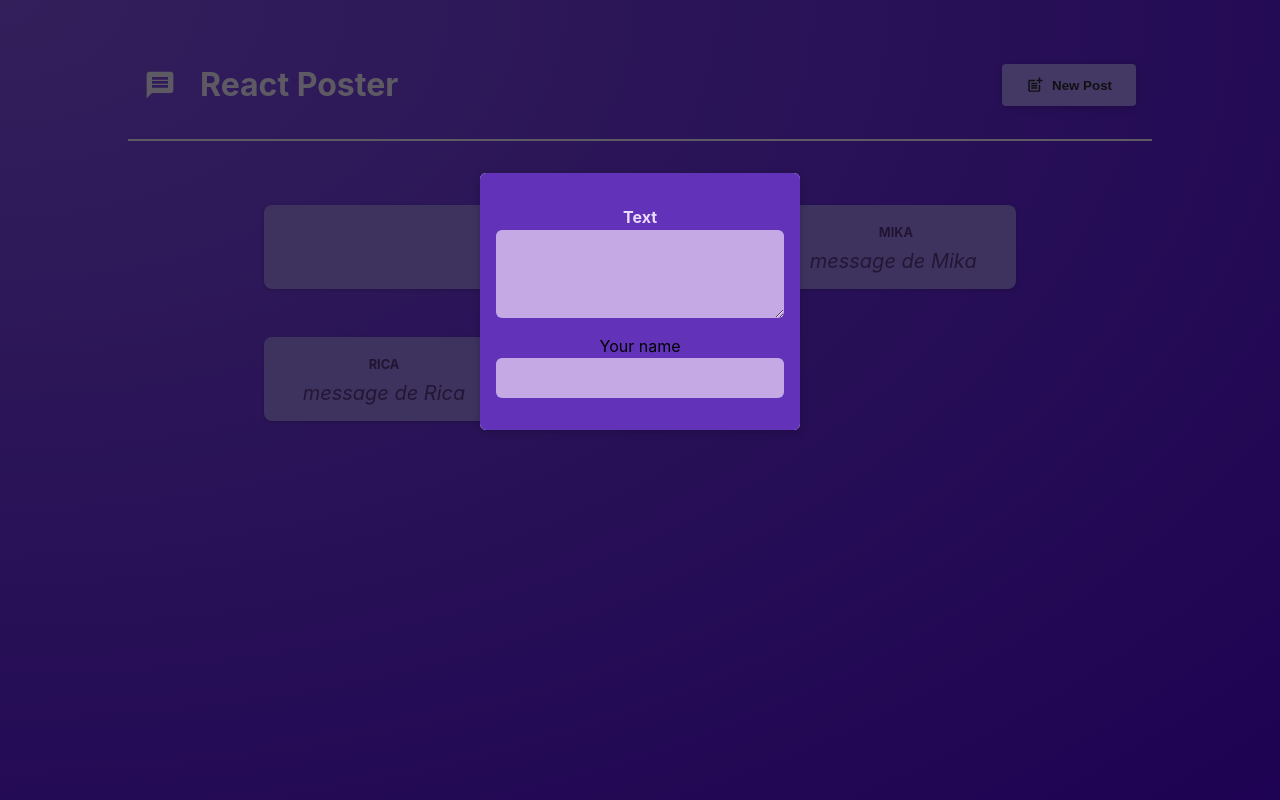
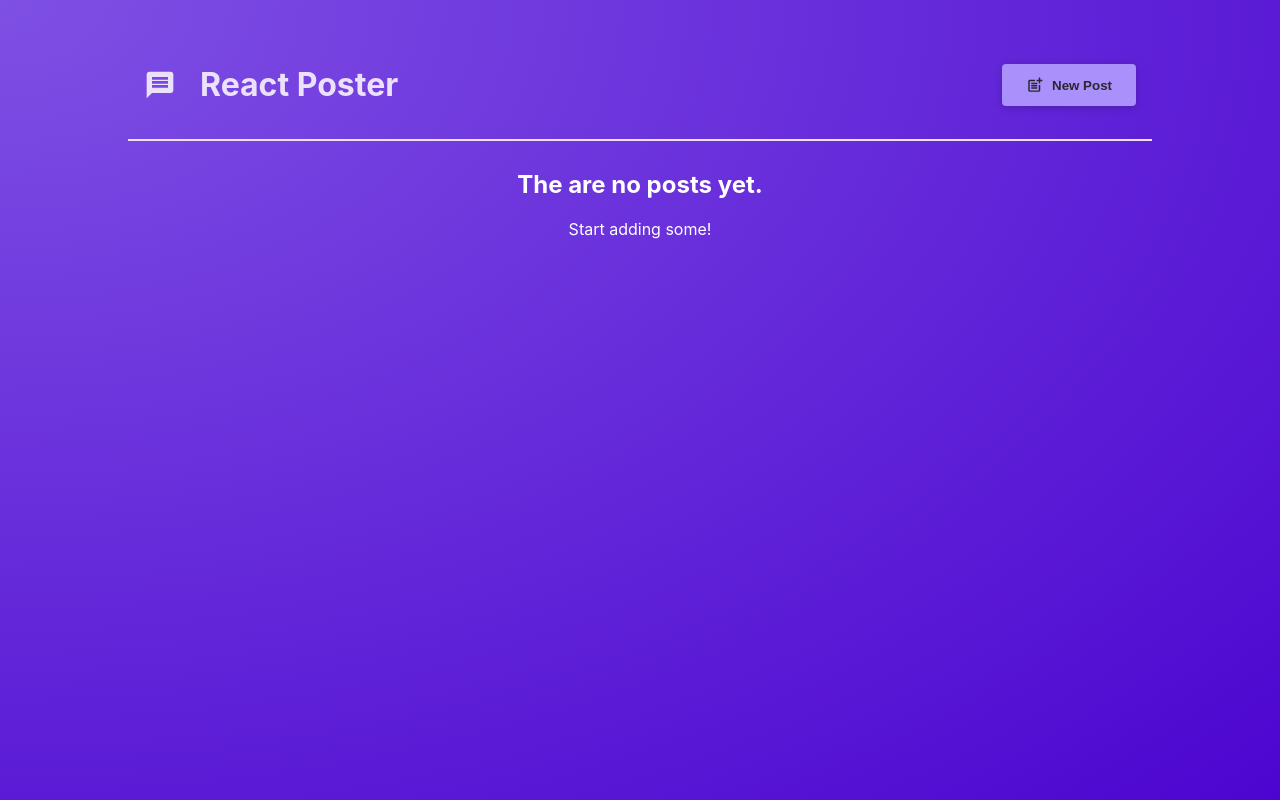
Before and after one commit to Hamdi-Abdelmaksoud/react-refresh, a React (Vite) app: page / in a window 1280 px wide. Built offline with nearby package versions, Linux system fonts and the light colour scheme.

Commit message:
adding posts

```diff
--- a/src/App.jsx
+++ b/src/App.jsx
@@ -2,7 +2,7 @@
 import MainHeader from './components/MainHeader';
 import { useState } from 'react';
 function App() {
-  const[modalIsVisible, setModalIsVisible]=useState(true);
+  const[modalIsVisible, setModalIsVisible]=useState(false);
   function hideModal(){
     setModalIsVisible(false);
   }
--- a/src/components/NewPost.jsx
+++ b/src/components/NewPost.jsx
@@ -1,19 +1,38 @@
-
+import { useState } from "react";
 import classes from './NewPost.module.css';
-
-function NewPost(props) {
-
+function NewPost({ onCancel ,onAddPost }) {
+  const [entredBody, setEntredBody] = useState('');
+  function changeBody(event) {
+    setEntredBody(event.target.value);
+  }
+  const [entredAuthor, setEntredAuthor] = useState('');
+  function changeAuthor(event) {
+    setEntredAuthor(event.target.value);
+  }
+  function submitHandler(event) {
+    event.preventDefault();//empecher le comportement par défaut du fromulaire 'submit'
+    const postData = {
+      body: entredBody,
+      author: entredAuthor
+    };
+    onAddPost(postData);
+    onCancel();
+  }
   return (
-    <form className={classes.form}>
+    <form className={classes.form} onSubmit={submitHandler}>
       <p>
         {/* htmlfor = for dans les formulaire html */}
         <label htmlFor="body">Text</label>
-        <textarea id="body" required rows={3} onChange={props.onBodyChange} />
+        <textarea id="body" required rows={3} onChange={changeBody} />
       </p>
 
       <p>
         <la bel htmlFor="name">Your name</la>
-        <input type="text" id="name" required onChange={props.onAuthorChange}/>
+        <input type="text" id="name" required onChange={changeAuthor} />
+      </p>
+      <p className={classes.actions}>
+        <button type="button" onClick={onCancel}>Cancel</button>
+        <button>Submit</button>
       </p>
     </form>
   );
--- a/src/components/PostsList.jsx
+++ b/src/components/PostsList.jsx
@@ -1,35 +1,37 @@
-import { useState } from "react";
 import NewPost from "./NewPost";
 import Post from "./Post";
 import Modal from './Modal';
 import classes from "./PostsList.module.css"
-
-function PostsList({isPosting,onStopPost}) {
-
-  const [entredBody, setEntredBody] = useState('');
-  function changeBody(event) {
-    setEntredBody(event.target.value);
-  }
-  const [entredAuthor, setEntredAuthor] = useState('');
-  function changeAuthor(event) {
-    setEntredAuthor(event.target.value);
+import { useState } from "react";
+function PostsList({ isPosting, onStopPost }) {
+  const [posts, setPosts] = useState([]);
+  function addPostHandler(postData) {
+    setPosts((existingPosts) => [postData, ...existingPosts]);
   }
   return (
     <>
-    {isPosting &&(
-      <Modal onClose={onStopPost}>
-        <NewPost
-          onBodyChange={changeBody}
-          onAuthorChange={changeAuthor}
-        />
-      </Modal>)}
+      {isPosting && (
+        <Modal onClose={onStopPost}>
+          <NewPost
+            onAddPost={addPostHandler}
+            onCancel={onStopPost}
+          />
+        </Modal>) }
+        {posts.length > 0 && (
       <ul className={classes.posts}>
-        <Post author={entredAuthor} body={entredBody} />
-        <Post author="Ali" body="message de Ali" />
-        <Post author="Mika" body="message de Mika " />
-        <Post author="Rica" body="message de Rica" />
+     {posts.map((post)=><Post key={post.body} author={post.author} body={post.body}/>)}
       </ul>
+       )}
+      {posts.length === 0 &&
+      (
+        <div style={{textAlign:'center', color:'white'}}>
+          <h2>The are no posts yet.</h2>
+          <p>Start adding some!</p>
+       </div>
+      )
+      }
+
     </>
-  )
+  );
 }
 export default PostsList;
```
Also changed, not shown: src/components/Modal.jsx (+7 -7 lines).
